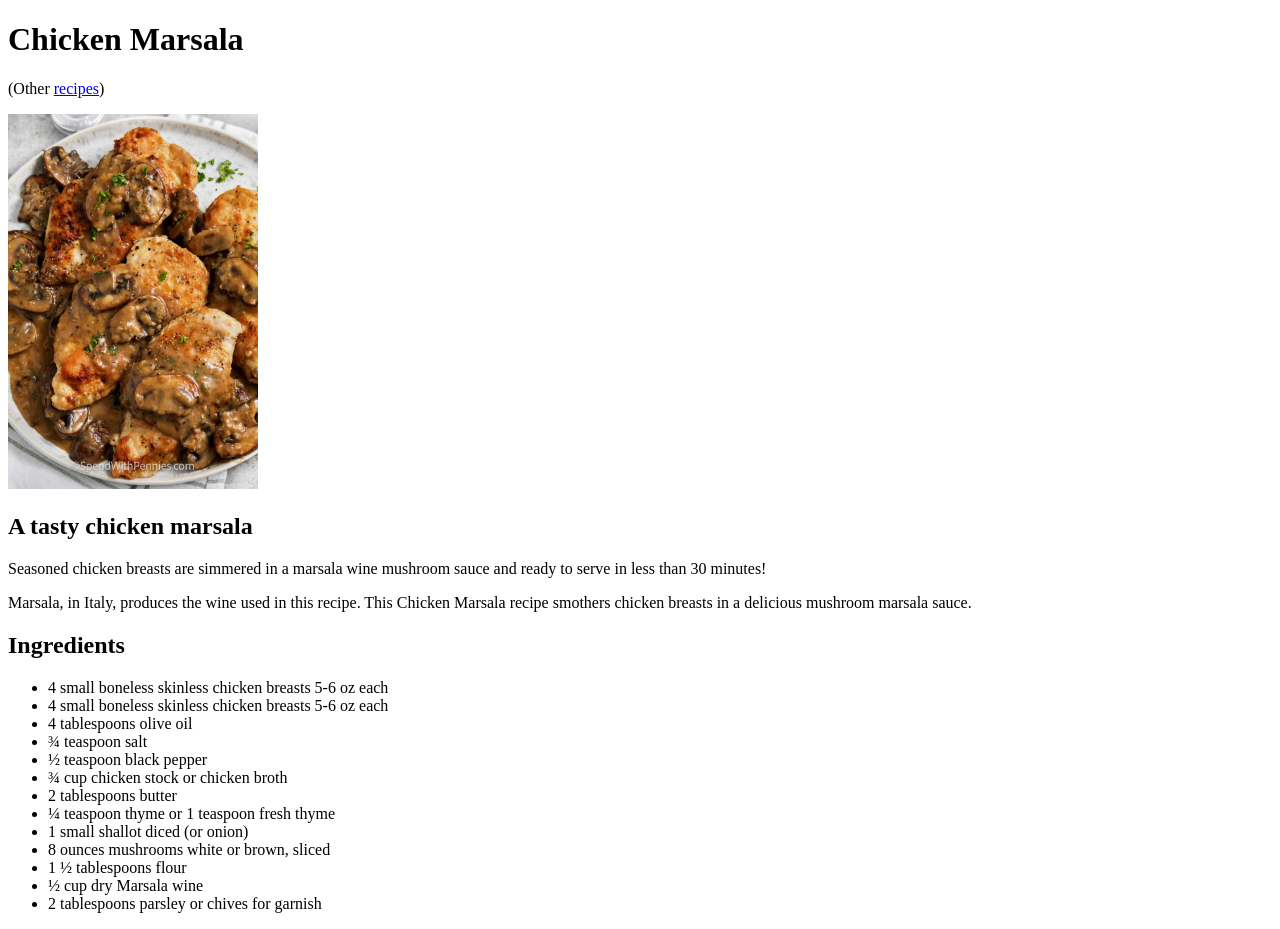
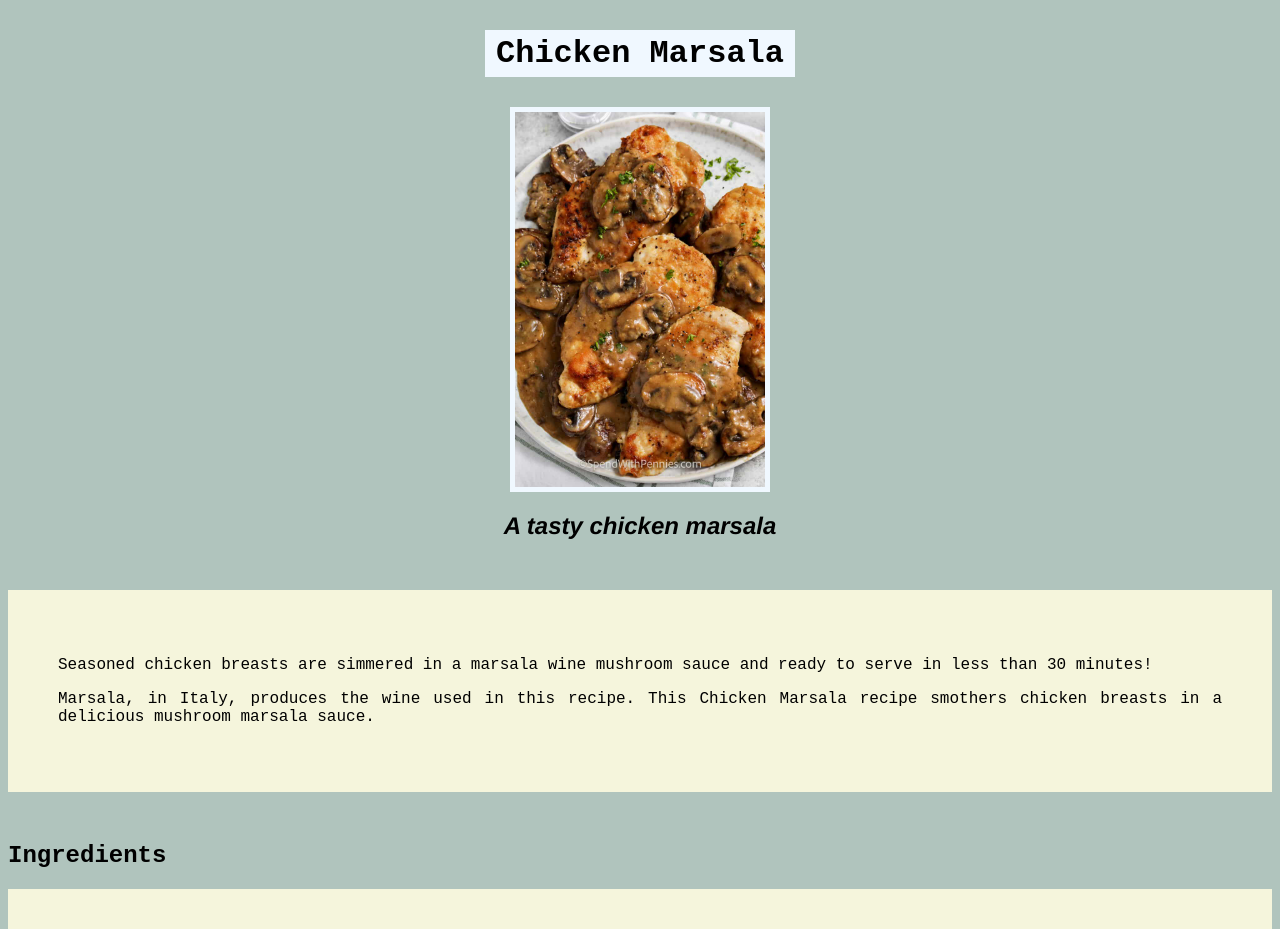
Before and after one commit to jonahpaz/odin-recipes, a plain HTML site: page recipes/chicken-marsala.html in a window 1280 px wide. Shown: the top 929 px of the page. Drawn offline with Linux system fonts and the light colour scheme.

Commit message:
Improve recipe website

```diff
--- a/recipes/chicken-marsala.html
+++ b/recipes/chicken-marsala.html
@@ -4,23 +4,24 @@
     <meta charset="UTF-8">
     <meta name="viewport" content="width=device-width, initial-scale=1.0">
     <title>Document</title>
+    <link rel="stylesheet" href="../styles/styles.css">
 </head>
 <body>
-    <h1>Chicken Marsala</h1>
-
-    <p>(Other <a href="../index.html">recipes</a>)</p>
+    <h1 class="title">Chicken Marsala</h1>
 
     <img src="../images/chicken-marsala.jpg" alt="A tasty chicken marsala" width="250">
 
-    <h2>A tasty chicken marsala</h2>
+    <h2 class="subtitle">A tasty chicken marsala</h2>
 
+    <div class="description">
     <p>Seasoned chicken breasts are simmered in a marsala wine mushroom sauce and ready to serve in less than 30 minutes!</p>
 
     <p>Marsala, in Italy, produces the wine used in this recipe. This Chicken Marsala recipe smothers chicken breasts in a delicious mushroom marsala sauce.</p>
+    </div>
 
     <h2>Ingredients</h2>
 
-    <ul>
+    <ul class="description">
         <li>4 small boneless skinless chicken breasts 5-6 oz each</li>
         <li>4 small boneless skinless chicken breasts 5-6 oz each</li>
         <li>4 tablespoons olive oil
@@ -39,7 +40,7 @@
 
     <h2>Steps</h2>
 
-    <ol>
+    <ol class="description">
         <li>Cover the chicken breasts with plastic wrap and use the flat side of a meat mallet or a rolling pin to pound to ¼-inch thick. Season with salt and pepper and dredge in flour.</li>
         <li>In a large skillet, preheat the olive oil over medium high heat. Cook the chicken in batches, 3-4 minutes per side or until cooked through. Transfer the chicken to a plate.</li>
         <li>In the same pan, add 2 tablespoons butter, thyme, and shallot and cook over medium heat until tender, about 3 minutes. Add the mushrooms and cook until juices are released, about 5 minutes. Stir in 1 ½ tablespoons flour and cook for 1 minute more.</li>
@@ -47,5 +48,7 @@
         <li>Add chicken back into the pan and simmer for 2-3 minutes or until heated through.</li>
         <li>Garnish and serve over pasta.</li>
     </ol>
+
+    <p>(Other <a href="../index.html">recipes</a>)</p>
 </body>
 </html>
--- /dev/null
+++ b/styles/styles.css
@@ -0,0 +1,60 @@
+body {
+    font-family: 'Courier New', Courier, monospace;
+    background-color: rgb(176, 196, 189);
+    text-align: justify;
+}
+
+.card{
+    width: 400px;
+    margin: 0 auto;
+    text-align: center;
+    border: 2px solid;
+    border-color:rgb(6, 173, 179);
+}
+
+.recipe-list{
+    background-color: aliceblue;
+    margin: 30px auto;
+    width: 200px;
+    list-style-type: none;
+    padding: 5px 0px 5px ;
+}
+
+.title{
+    text-align: center;
+    background-color: aliceblue;
+    width: 300px;
+    margin: 30px auto;
+    padding: 5px;
+}
+
+.subtitle{
+    text-align: center;
+    margin-bottom: 50px;
+    font-family: 'Franklin Gothic Medium', 'Arial Narrow', Arial, sans-serif;
+    font-style: italic;
+}
+
+ul{
+    list-style-type: square;
+}
+
+ol{
+    list-style-type: lower-greek;
+}
+
+li{
+    padding: 10px;
+}
+
+img{
+    display: block;
+    margin: 0px auto;
+    border: 5px solid aliceblue;
+}
+
+.description{
+    background-color: beige;
+    padding: 50px;
+    margin-bottom: 50px;
+}
```
Also changed, not shown: index.html (+11 -6 lines), recipes/fluffy-pancakes.html (+9 -5 lines), recipes/lasagna.html (+11 -8 lines).
